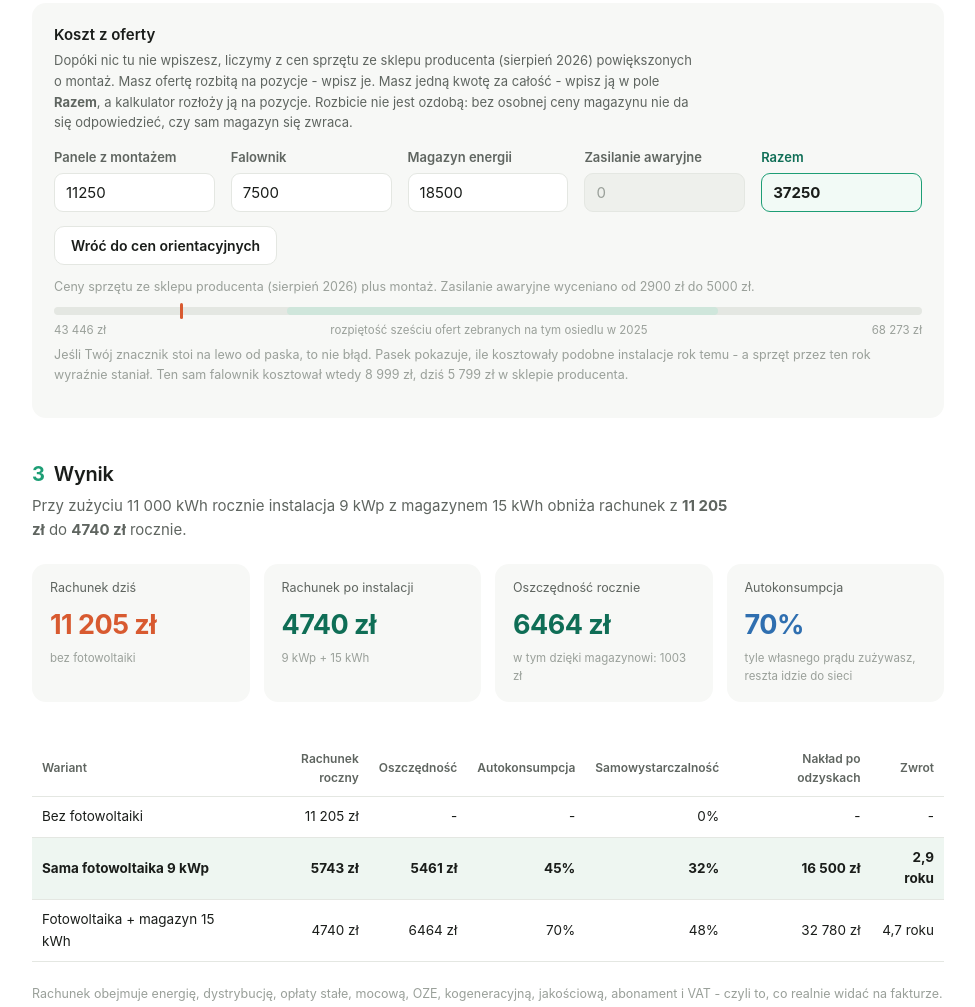
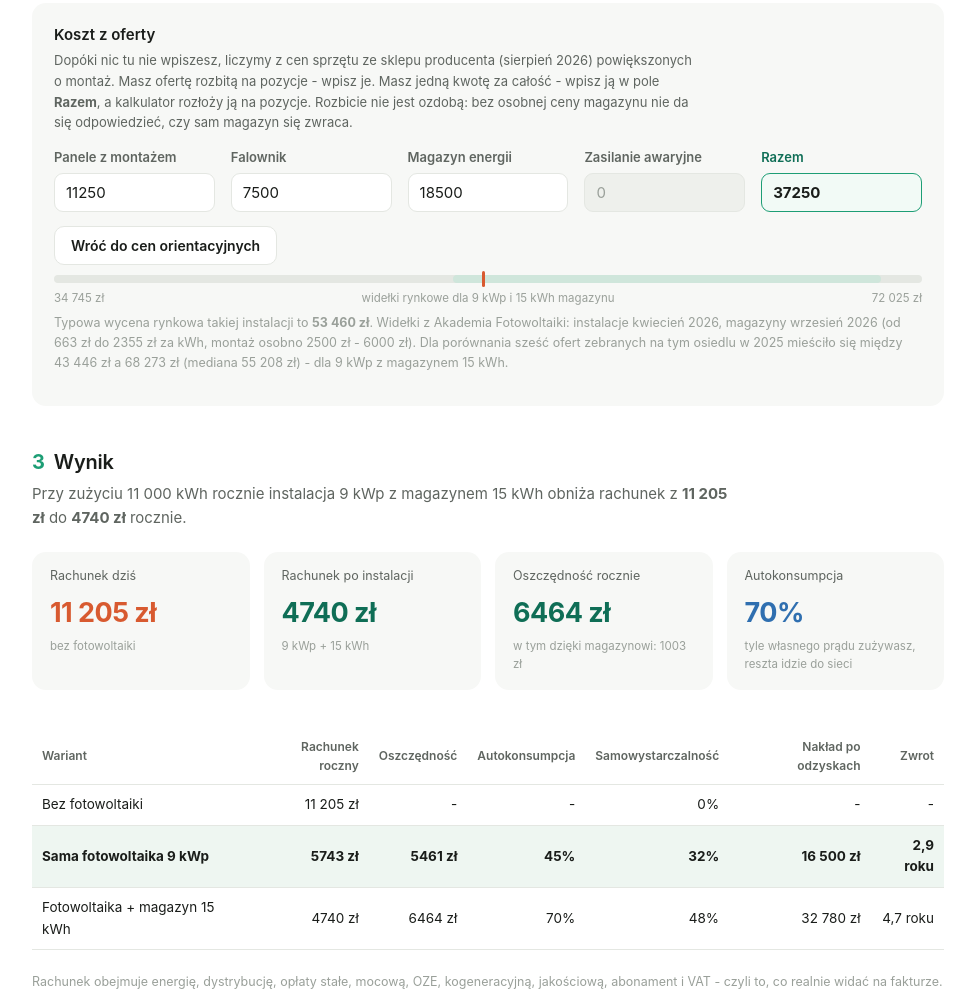
Before and after one commit to tomasz-kwietniewski/kalkulator-pv, a website with bundled scripts: page index.html in a window 1280 px wide. Shown: the part 1161-2168 px from the top of the page, without its empty margins (152-1127 px from the left). Built offline with nearby package versions, Linux system fonts and the light colour scheme.

Commit message:
Etap 6: pasek widelek rynkowych zamiast szesciu ofert z jednego osiedla
Pasek pod kwotą pokazywal sztywne 43 446 - 68 273 zl z szesciu ofert zebranych w 2025 na
9 kWp z magazynem 15 kWh. Dla kalkulatora ogolnopolskiego to bylo mylace: przy instalacji
4 kWp znacznik lezal daleko na lewo od paska i wygladalo to jak blad, a nie jak inna
wielkosc instalacji.

Teraz widelki skaluja sie z konfiguracja. Zrodlo: Akademia Fotowoltaiki - ceny instalacji
z montazem (kwiecien 2026: 5 kW 15 500-21 100, 8 kW 20 600-28 300, 10 kW 24 000-33 100 zl)
oraz ceny magazynow (wrzesien 2026: od 663 zl/kWh FelicityEss do 2 355 zl/kWh SolarEdge,
srednia 1 514, montaz osobno 2 500-6 000 zl). Miedzy punktami interpolujemy liniowo, poza
tabela przedluzamy skrajny odcinek, bo suwak mocy siega 20 kWp.

Domyslnych liczb w cenniku CELOWO nie ruszalem. Nasza wycena stoi ponizej srodka rynku
i to jest swiadome (ceny sprzetu ze sklepu producenta plus narzut), ale uzytkownik ma
prawo to zobaczyc, bo zanizony koszt skraca czas zwrotu - czyli te liczbe, po ktora tu
przychodzi. Przy 9 kWp i 15 kWh nasze 37 250 zl miesci sie tuz nad dolna granica widelek
34 745 - 72 025 zl, a typowa wycena rynkowa to 53 460 zl. Gdy znacznik wypada na lewo od
paska, pod paskiem pojawia sie zdanie wyjasniajace dlaczego i zachecajace do wpisania
kwoty z wlasnej oferty.

Szesc ofert z 2025 zostalo w tekscie pod paskiem jako odniesienie historyczne, z jawnym
zastrzezeniem, ze dotyczy 9 kWp z magazynem 15 kWh.

Sprawdzone: 79 testow zielonych (dwa nowe: skalowanie widelek i to, ze nasza wycena nie
wypada poza skale). Przegladarka: 9 kWp + 15 kWh daje pasek 34 745 - 72 025 zl ze znacznikiem
tuz nad dolna granica, 4 kWp bez magazynu 12 400 - 16 880 zl, przy 0 kWp pasek znika zamiast
pokazywac zakres od zera. Konsola czysta.

```diff
--- a/index.html
+++ b/index.html
@@ -374,13 +374,11 @@
     </div>
     <div class="pasek" id="pasekOfert"><div class="zakres"></div><div class="znacznik"></div></div>
     <div class="paseklab">
-      <span>43 446 zł</span>
-      <span>rozpiętość sześciu ofert zebranych na tym osiedlu w 2025</span>
-      <span>68 273 zł</span>
+      <span id="pasekMin"></span>
+      <span id="pasekOpis"></span>
+      <span id="pasekMax"></span>
     </div>
-    <p class="zrodlo">Jeśli Twój znacznik stoi na lewo od paska, to nie błąd. Pasek pokazuje,
-    ile kosztowały podobne instalacje rok temu - a sprzęt przez ten rok wyraźnie staniał.
-    Ten sam falownik kosztował wtedy 8 999 zł, dziś 5 799 zł w sklepie producenta.</p>
+    <p class="zrodlo" id="pasekZrodlo"></p>
   </div>
 </section>
 
--- a/src/economics.js
+++ b/src/economics.js
@@ -68,6 +68,65 @@ export const WIDELKI_EPS = { min: 2900, max: 5000 };
  * sasiad od razu widzi, czy oferta, ktora dostal, miesci sie w tym, co tu krazylo.
  */
 export const WIDELKI_OFERT_2025 = { min: 43446, max: 68273, mediana: 55208 };
+
+/**
+ * Widelki rynkowe 2026 - po to, zeby bylo widac, gdzie nasza wycena stoi wobec rynku.
+ * Nasz cennik jest ponizej dolnej granicy dla PV i to jest swiadome (ceny sprzetu ze
+ * sklepu producenta plus narzut, sierpien 2026), ale uzytkownik ma prawo to zobaczyc,
+ * bo zanizony koszt skraca czas zwrotu - czyli te liczbe, po ktora tu przychodzi.
+ *
+ * Zrodlo: Akademia Fotowoltaiki. Ceny instalacji z montazem, kwiecien 2026; ceny
+ * magazynow wrzesien 2026. Wszystko brutto.
+ */
+export const WIDELKI_RYNKOWE = {
+  zrodlo: 'Akademia Fotowoltaiki',
+  pvAktualizacja: 'kwiecień 2026',
+  magazynAktualizacja: 'wrzesień 2026',
+  // instalacja PV z falownikiem i montazem, bez magazynu
+  pv: [
+    { kWp: 5, min: 15500, max: 21100 },
+    { kWp: 8, min: 20600, max: 28300 },
+    { kWp: 10, min: 24000, max: 33100 },
+  ],
+  // cena pojemnosci: od FelicityEss do SolarEdge, srednia z tabeli porownawczej
+  magazynZaKWh: { min: 663, max: 2355, srednia: 1514 },
+  montazMagazynu: { min: 2500, max: 6000 },
+};
+
+/**
+ * Widelki dla konkretnej konfiguracji. Miedzy punktami z tabeli interpolujemy liniowo,
+ * poza nia przedluzamy skrajny odcinek - kalkulator dopuszcza od 0 do 20 kWp, a tabela
+ * konczy sie na 10.
+ */
+export function widelkiRynkowe({ kWp = 0, magazynKWh = 0 } = {}) {
+  const punkty = WIDELKI_RYNKOWE.pv;
+  const naKrancu = (kolumna) => {
+    if (kWp <= 0) return 0;
+    const pierwszy = punkty[0];
+    const ostatni = punkty[punkty.length - 1];
+    if (kWp <= pierwszy.kWp) return (pierwszy[kolumna] / pierwszy.kWp) * kWp;
+    if (kWp >= ostatni.kWp) return (ostatni[kolumna] / ostatni.kWp) * kWp;
+    const i = punkty.findIndex((p) => p.kWp >= kWp);
+    const a = punkty[i - 1];
+    const b = punkty[i];
+    const udzial = (kWp - a.kWp) / (b.kWp - a.kWp);
+    return a[kolumna] + (b[kolumna] - a[kolumna]) * udzial;
+  };
+
+  const magazyn = (granica, montaz) => (magazynKWh > 0
+    ? magazynKWh * WIDELKI_RYNKOWE.magazynZaKWh[granica] + WIDELKI_RYNKOWE.montazMagazynu[montaz]
+    : 0);
+
+  return {
+    min: Math.round(naKrancu('min') + magazyn('min', 'min')),
+    max: Math.round(naKrancu('max') + magazyn('max', 'max')),
+    typowa: Math.round((naKrancu('min') + naKrancu('max')) / 2
+      + (magazynKWh > 0
+        ? magazynKWh * WIDELKI_RYNKOWE.magazynZaKWh.srednia
+          + (WIDELKI_RYNKOWE.montazMagazynu.min + WIDELKI_RYNKOWE.montazMagazynu.max) / 2
+        : 0)),
+  };
+}
 
 /**
  * Stan programow wsparcia. ZWERYFIKOWANY 11.08.2026 na przydomowemagazyny.gov.pl,
--- a/src/ui.js
+++ b/src/ui.js
@@ -14,7 +14,7 @@ import { DOMY, profilZuzycia, opisDomu } from './domy.js';
 import {
   pozycjeZCennika, sumaPozycji, rozdzielKwote, POZYCJE_KOSZTU,
   kaskadaNakladu, zwrot, zwrotDwutorowo, dotacjaPME2, cenaSklepowaMagazynu,
-  WIDELKI_OFERT_2025, WIDELKI_EPS, DOTACJE, PME2,
+  WIDELKI_OFERT_2025, WIDELKI_EPS, WIDELKI_RYNKOWE, widelkiRynkowe, DOTACJE, PME2,
 } from './economics.js';
 import {
   rysujProfilDoby, rysujProfilMiesiecy,
@@ -373,7 +373,7 @@ function przelicz() {
   rysujHero(p, wybrany);
   rysujPme2(p, pozycje);
   rysujDotacje(p, wybrany);
-  rysujPasek(sumaPozycji(pozycje));
+  rysujPasek(sumaPozycji(pozycje), p);
   rysujMiesiace($('wykresMies'), warianty[2].wynik.miesiace);
   rysujWykresZwrotu(warianty);
   rysujEps(p);
@@ -730,18 +730,50 @@ function rysujDotacje(p, w) {
       : 'nie uwzględniamy jej w wyniku. Odliczenie od dochodu przy zerowym podatku jest warte zero.'}</p>`;
 }
 
-function rysujPasek(koszt) {
-  const { min, max } = WIDELKI_OFERT_2025;
-  const skalaMin = 30000, skalaMax = 80000;
+/**
+ * Pasek widelek rynkowych. Skaluje sie z konfiguracja, bo sztywny zakres z szesciu ofert
+ * na 9 kWp bylby dla instalacji 4 kWp mylacy. Znacznik to nasza wycena - stoi zwykle
+ * blisko dolnej granicy i tak ma byc, ale uzytkownik ma to widziec.
+ */
+function rysujPasek(koszt, p) {
+  const w = widelkiRynkowe({ kWp: p.kWp, magazynKWh: p.magazynKWh });
+  const el = $('pasekOfert');
+  if (!w.max) {
+    el.style.visibility = 'hidden';
+    $('pasekMin').textContent = '';
+    $('pasekMax').textContent = '';
+    $('pasekOpis').textContent = '';
+    $('pasekZrodlo').textContent = '';
+    return;
+  }
+  el.style.visibility = 'visible';
+  const skalaMin = 0;
+  const skalaMax = Math.max(w.max, koszt) * 1.05;
   const pct = (v) => (100 * (v - skalaMin)) / (skalaMax - skalaMin);
-  const el = $('pasekOfert');
-  el.querySelector('.zakres').style.left = pct(min) + '%';
-  el.querySelector('.zakres').style.width = (pct(max) - pct(min)) + '%';
+
+  el.querySelector('.zakres').style.left = pct(w.min) + '%';
+  el.querySelector('.zakres').style.width = (pct(w.max) - pct(w.min)) + '%';
   el.querySelector('.znacznik').style.left = Math.min(99, Math.max(0, pct(koszt))) + '%';
-  $('kosztInfo').textContent = kosztRecznie
-    ? 'Liczymy z Twoich kwot.'
-    : 'Ceny sprzętu ze sklepu producenta (sierpień 2026) plus montaż. '
-      + `Zasilanie awaryjne wyceniano od ${zl(WIDELKI_EPS.min)} do ${zl(WIDELKI_EPS.max)}.`;
+
+  $('pasekMin').textContent = zl(w.min);
+  $('pasekMax').textContent = zl(w.max);
+  $('pasekOpis').textContent = `widełki rynkowe dla ${liczba(p.kWp)} kWp`
+    + `${p.magazynKWh > 0 ? ` i ${liczba(p.magazynKWh)} kWh magazynu` : ' bez magazynu'}`;
+
+  const ponizej = koszt < w.min;
+  $('pasekZrodlo').innerHTML = `Typowa wycena rynkowa takiej instalacji to <b>${zl(w.typowa)}</b>.`
+    + ` Widełki z ${WIDELKI_RYNKOWE.zrodlo}: instalacje ${WIDELKI_RYNKOWE.pvAktualizacja},`
+    + ` magazyny ${WIDELKI_RYNKOWE.magazynAktualizacja} (od ${zl(WIDELKI_RYNKOWE.magazynZaKWh.min)}`
+    + ` do ${zl(WIDELKI_RYNKOWE.magazynZaKWh.max)} za kWh, montaż osobno`
+    + ` ${zl(WIDELKI_RYNKOWE.montazMagazynu.min)} - ${zl(WIDELKI_RYNKOWE.montazMagazynu.max)}).`
+    + (ponizej
+      ? ' Twój znacznik stoi na lewo od paska - nasza wycena liczy ceny sprzętu ze sklepu'
+        + ' producenta plus narzut na montaż, a oferty pod klucz bywają droższe. Jeśli masz'
+        + ' konkretną ofertę, wpisz jej kwotę: czas zwrotu policzy się od Twoich pieniędzy.'
+      : '')
+    + ` Dla porównania sześć ofert zebranych na tym osiedlu w 2025 mieściło się`
+    + ` między ${zl(WIDELKI_OFERT_2025.min)} a ${zl(WIDELKI_OFERT_2025.max)}`
+    + ` (mediana ${zl(WIDELKI_OFERT_2025.mediana)}) - dla 9 kWp z magazynem 15 kWh.`;
 }
 
 /* --- sekcja 6: zasilanie awaryjne ------------------------------------------------ */
```
Also changed, not shown: CLAUDE.md (+9 -0 lines), test/economics.test.mjs (+28 -0 lines), README.md.
